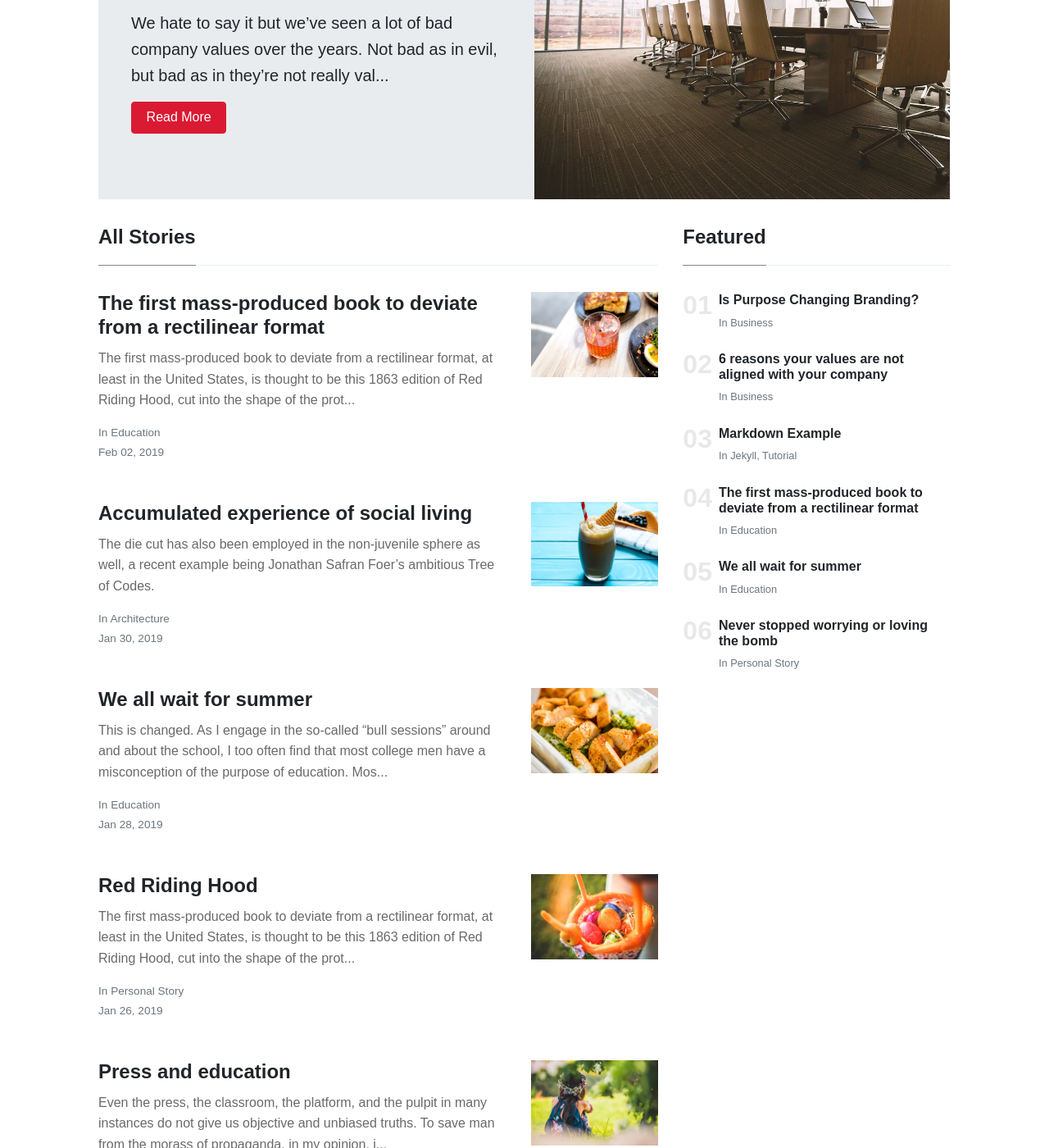
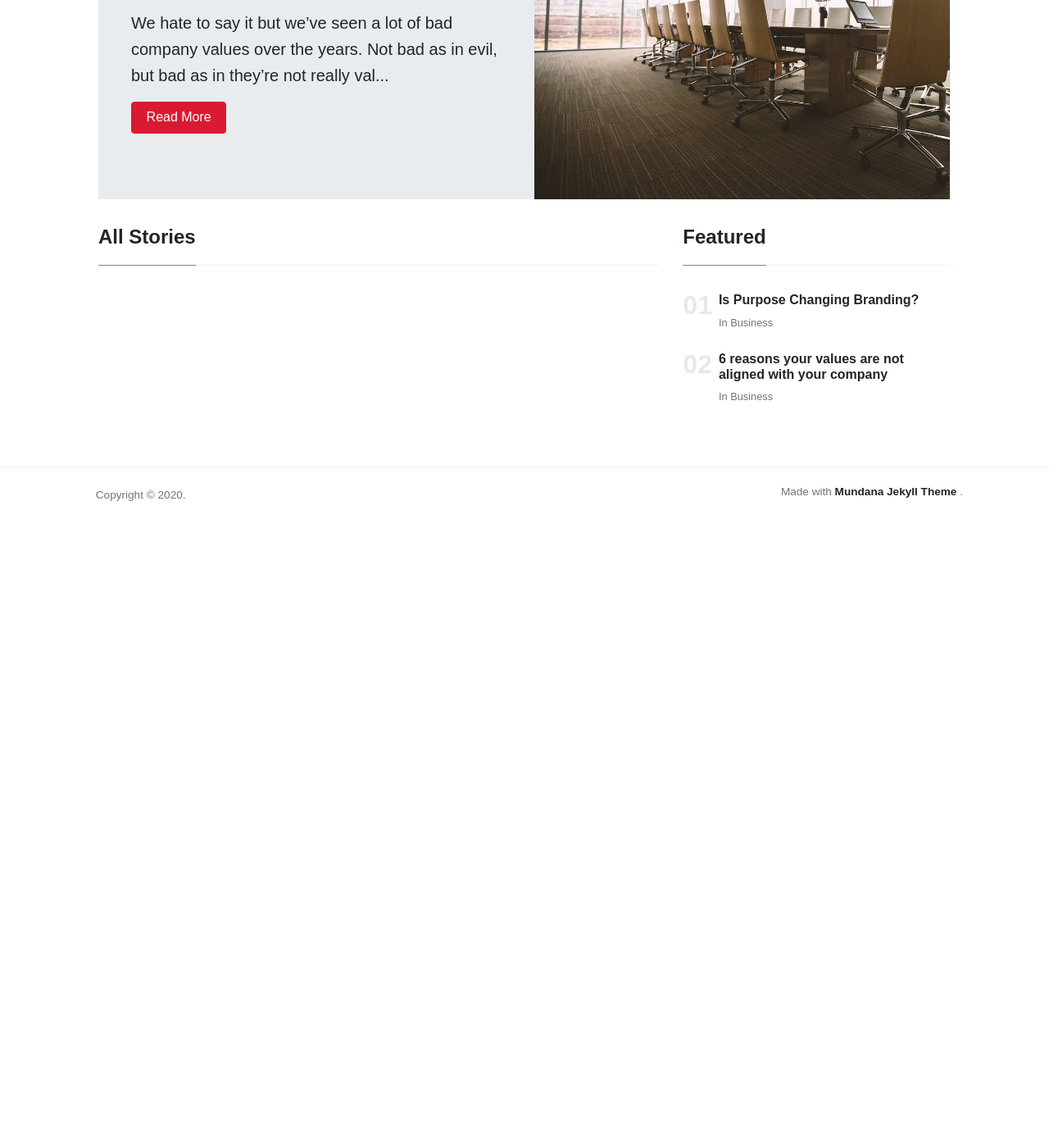
Before and after one commit to advntgs/advblog, a Jekyll site: the page built from index.html, in a window 1280 px wide and 1400 px high, scrolled down 702 px. Shown: the whole window at 82% size. Built offline with Jekyll 4.4.1, drawn with Linux system fonts in a browser that asks for light colours; nearby versions of some CDN libraries; some web fonts are replaced; the list of posts is cut into pages by our own code; after the commit the page ends 1332 px from its top, so only the background shows below that; some of the changed text lies outside the part shown.

Commit message:
delete old blogs

```diff
--- a/_pages/authors-list.html
+++ b/_pages/authors-list.html
@@ -20,7 +20,7 @@ permalink: "/authors-list.html"
             </a>
             <div class="icon-block mt-3 d-flex justify-content-between">
             <div>
-            <a target="_blank" href="{{ author[1].twitter }}"><i class="fab fa-twitter text-muted" aria-hidden="true"></i></a>  &nbsp;
+<!--             <a target="_blank" href="{{ author[1].twitter }}"><i class="fab fa-twitter text-muted" aria-hidden="true"></i></a>  &nbsp; -->
             <a target="_blank" href="{{ author[1].site }}"><i class="fa fa-globe text-muted" aria-hidden="true"></i></a> &nbsp;
             </div>
             </div>
--- a/_posts/2019-01-21-is-intelligence-enough.md
+++ /dev/null
@@ -1,16 +0,0 @@
----
-layout: post
-title:  "Is Intelligence Enough"
-author: zach
-categories: [ Education ]
-image: https://images.unsplash.com/photo-1523740856324-f2ce89135981?ixlib=rb-1.2.1&auto=format&fit=crop&w=798&q=80
----
-Education must also train one for quick, resolute and effective thinking. To think incisively and to think for one's self is very difficult. We are prone to let our mental life become invaded by legions of half truths, prejudices, and propaganda. At this point, I often wonder whether or not education is fulfilling its purpose. A great majority of the so-called educated people do not think logically and scientifically.
-
-> Even the press, the classroom, the platform, and the pulpit in many instances do not give us objective and unbiased truths. To save man from the morass of propaganda, in my opinion, is one of the chief aims of education. Education must enable one to sift and weigh evidence, to discern the true from the false, the real from the unreal, and the facts from the fiction.
-
-The function of education, therefore, is to teach one to think intensively and to think critically. But education which stops with efficiency may prove the greatest menace to society. The most dangerous criminal may be the man gifted with reason, but with no morals.
-
-The late Eugene Talmadge, in my opinion, possessed one of the better minds of Georgia, or even America. Moreover, he wore the Phi Beta Kappa key. By all measuring rods, Mr. Talmadge could think critically and intensively; yet he contends that I am an inferior being. Are those the types of men we call educated?
-
-We must remember that intelligence is not enough. Intelligence plus character--that is the goal of true education. The complete education gives one not only power of concentration, but worthy objectives upon which to concentrate. The broad education will, therefore, transmit to one not only the accumulated knowledge of the race but also the accumulated experience of social living.
--- a/_posts/2019-01-22-never-stopped-worrying-never-loved-bomb.md
+++ /dev/null
@@ -1,37 +0,0 @@
----
-layout: post
-title:  "Never stopped worrying or loving the bomb"
-author: zach
-categories: [ Personal Story ]
-image: assets/images/14.jpg
-tags: [featured]
----
-I’ve been through fire and water, I tell you! From my earliest pebblehood the wildest things you could imagine have been happening to this world of ours, and I have been right in the midst of them.
-
-So begins Hallam Hawksworth’s The Strange Adventures of a Pebble. Written in the 1920s, the book was part of a series which also included The Adventures of a Grain of Dust and A Year in the Wonderland of Trees, all of which were supposed to introduce children to the world of Natural Sciences.
-
-In each of them, Hawksworth personifies the natural object he is exploring, and using a mixture of folk tales, scientific facts and colloquial, friendly explanations guides the reader through the history of the natural world. It’s a real thrill of a ride, dramatizing the life cycle of supposedly dull things. The Adventures of a Grain of Dust begins even more loudly than Pebble:
-
-I don’t want you to think that I’m boasting, but I do believe I’m one of the greatest travellers that ever was; and if anybody, living or dead, has ever gone through with more than I have I’d like to hear about it.
-
-> Hallam Hawksworth was the pen-name of teacher Francis Blake Atkinson. He was married to the author Eleanor Stackhouse Atkinson, author of the children’s classic Greyfriars Bobby, which was based on the (supposedly) true story of a Scottish dog who spent fourteen years guarding his masters grave. The couple were both committed to education and published a weekly magazine for Chicago high school students called The Little Chronicle, as well as working for Encyclopaedia companies later in life.
-
-I’ve been through fire and water, I tell you! From my earliest pebblehood the wildest things you could imagine have been happening to this world of ours, and I have been right in the midst of them.
-
-So begins Hallam Hawksworth’s The Strange Adventures of a Pebble. Written in the 1920s, the book was part of a series which also included The Adventures of a Grain of Dust and A Year in the Wonderland of Trees, all of which were supposed to introduce children to the world of Natural Sciences.
-
-In each of them, Hawksworth personifies the natural object he is exploring, and using a mixture of folk tales, scientific facts and colloquial, friendly explanations guides the reader through the history of the natural world. It’s a real thrill of a ride, dramatizing the life cycle of supposedly dull things. The Adventures of a Grain of Dust begins even more loudly than Pebble:
-
-#### I don’t want you to think that I’m boasting
-
-Hallam Hawksworth was the pen-name of teacher Francis Blake Atkinson. He was married to the author Eleanor Stackhouse Atkinson, author of the children’s classic Greyfriars Bobby, which was based on the (supposedly) true story of a Scottish dog who spent fourteen years guarding his masters grave. The couple were both committed to education and published a weekly magazine for Chicago high school students called The Little Chronicle, as well as working for Encyclopaedia companies later in life.
-
-I’ve been through fire and water, I tell you! From my earliest pebblehood the wildest things you could imagine have been happening to this world of ours, and I have been right in the midst of them.
-
-> So begins Hallam Hawksworth’s The Strange Adventures of a Pebble. Written in the 1920s, the book was part of a series which also included The Adventures of a Grain of Dust and A Year in the Wonderland of Trees, all of which were supposed to introduce children to the world of Natural Sciences.
-
-In each of them, Hawksworth personifies the natural object he is exploring, and using a mixture of folk tales, scientific facts and colloquial, friendly explanations guides the reader through the history of the natural world. It’s a real thrill of a ride, dramatizing the life cycle of supposedly dull things. The Adventures of a Grain of Dust begins even more loudly than Pebble:
-
-I don’t want you to think that I’m boasting, but I do believe I’m one of the greatest travellers that ever was; and if anybody, living or dead, has ever gone through with more than I have I’d like to hear about it.
-
-Hallam Hawksworth was the pen-name of teacher Francis Blake Atkinson. He was married to the author Eleanor Stackhouse Atkinson, author of the children’s classic Greyfriars Bobby, which was based on the (supposedly) true story of a Scottish dog who spent fourteen years guarding his masters grave. The couple were both committed to education and published a weekly magazine for Chicago high school students called The Little Chronicle, as well as working for Encyclopaedia companies later in life.
--- a/_posts/2019-01-23-options-for-creating-new-site-with-jekyll.md
+++ /dev/null
@@ -1,15 +0,0 @@
----
-layout: post
-title:  "Options for creating a new site with Jekyll"
-author: zach
-categories: [ Jekyll, tutorial ]
-image: assets/images/13.jpg
----
-
-`jekyll new <PATH>` installs a new Jekyll site at the path specified (relative to current directory). In this case, Jekyll will be installed in a directory called `myblog`. Here are some additional details:
-
-- To install the Jekyll site into the directory you're currently in, run `jekyll new` . If the existing directory isn't empty, you can pass the --force option with jekyll new . --force.
-- `jekyll new` automatically initiates `bundle install` to install the dependencies required. (If you don't want Bundler to install the gems, use `jekyll new myblog --skip-bundle`.)
-- By default, the Jekyll site installed by `jekyll new` uses a gem-based theme called Minima. With gem-based themes, some of the directories and files are stored in the theme-gem, hidden from your immediate view.
-- We recommend setting up Jekyll with a gem-based theme but if you want to start with a blank slate, use `jekyll new myblog --blank`
-- To learn about other parameters you can include with `jekyll new`, type `jekyll new --help`.
--- a/_posts/2019-01-25-press-and-education.md
+++ /dev/null
@@ -1,19 +0,0 @@
----
-layout: post
-title:  "Press and education"
-author: zach
-categories: [ Press ]
-image: assets/images/7.jpg
----
-Even the press, the classroom, the platform, and the pulpit in many instances do not give us objective and unbiased truths. To save man from the morass of propaganda, in my opinion, is one of the chief aims of education. Education must enable one to sift and weigh evidence, to discern the true from the false, the real from the unreal, and the facts from the fiction.
-
-Education must also train one for quick, **resolute and effective thinking**. To think incisively and to think for one's self is very difficult.
-
-> We are prone to let our mental life become invaded by legions of half truths, prejudices, and propaganda. At this point, I often wonder whether or not education is fulfilling its purpose. A great majority of the so-called educated people do not think logically and scientifically.
-
-
-The function of education, therefore, is to teach one to think intensively and to think critically. But education which stops with efficiency may prove the greatest menace to society. The most dangerous criminal may be the man gifted with reason, but with no morals.
-
-The late Eugene Talmadge, in my opinion, possessed one of the better minds of Georgia, or even America. Moreover, he wore the Phi Beta Kappa key. By all measuring rods, Mr. Talmadge could think critically and intensively; yet he contends that I am an inferior being. Are those the types of men we call educated?
-
-We must remember that intelligence is not enough. Intelligence plus character--that is the goal of true education. The complete education gives one not only power of concentration, but worthy objectives upon which to concentrate. The broad education will, therefore, transmit to one not only the accumulated knowledge of the race but also the accumulated experience of social living.
--- a/_posts/2019-01-26-red-riding.md
+++ /dev/null
@@ -1,16 +0,0 @@
----
-layout: post
-title:  "Red Riding Hood"
-author: zach
-categories: [ Personal Story ]
-image: assets/images/3.jpg
----
-The first mass-produced book to deviate from a rectilinear format, at least in the United States, is thought to be this 1863 edition of Red Riding Hood, cut into the shape of the protagonist herself with the troublesome wolf curled at her feet. Produced by the Boston-based publisher Louis Prang, this is the first in their “Doll Series”, a set of five “die-cut” books, known also as shape books — the other titles being Robinson Crusoe, Goody Two-Shoes (also written by Red Riding Hood author Lydia Very), Cinderella, and King Winter.
-
-An 1868 Prang catalogue would later claim that such “books in the shape of a regular paper Doll… originated with us”.
-
-> It would seem the claim could also extend to die cut books in general, as we can’t find anything sooner, but do let us know in the comments if you have further light to shed on this! Such books are, of course, still popular in children’s publishing today, though the die cutting is not now limited to mere outlines, as evidenced in a beautiful 2014 version of the same Little Red Riding Hood story.
-
-The die cut has also been employed in the non-juvenile sphere as well, a recent example being Jonathan Safran Foer’s ambitious Tree of Codes.
-
-As for this particular rendition of Charles Perrault’s classic tale, the text and design is by Lydia Very (1823-1901), sister of Transcendentalist poet Jones Very. The gruesome ending of the original — which sees Little Red Riding Hood being gobbled up as well as her grandmother — is avoided here, the gore giving way to the less bloody aims of the morality tale, and the lesson that one should not disobey one’s mother.
--- a/_posts/2019-01-28-we-all-wait-for-summer.md
+++ /dev/null
@@ -1,11 +0,0 @@
----
-layout: post
-title:  "We all wait for summer"
-author: fran
-categories: [ Education ]
-image: assets/images/1.jpg
-tags: [featured]
----
-This is changed. As I engage in the so-called "bull sessions" around and about the school, I too often find that most college men have a misconception of the purpose of education. Most of the "brethren" think that <a href="#">education should equip</a> them with the proper instruments of exploitation so that they can forever trample over the masses. Still others think that education should furnish them with noble ends rather than means to an end.
-
-It seems to me that education has a two-fold function to perform in the life of man and in society: the one is utility and the other is culture. Education must enable a man to become more efficient, to achieve with increasing facility the ligitimate goals of his life.
--- a/_posts/2019-01-30-acumulated-experience.md
+++ /dev/null
@@ -1,16 +0,0 @@
----
-layout: post
-title:  "Accumulated experience of social living"
-author: zach
-categories: [ Architecture ]
-image: assets/images/15.jpg
----
-The die cut has also been employed in the non-juvenile sphere as well, a recent example being Jonathan Safran Foer’s ambitious Tree of Codes.
-
-As for this particular rendition of Charles Perrault’s classic tale, the text and design is by Lydia Very (1823-1901), sister of Transcendentalist poet Jones Very. The gruesome ending of the original - which sees Little Red Riding Hood being gobbled up as well as her grandmother - is avoided here, the gore giving way to the less bloody aims of the morality tale, and the lesson that one should not disobey one’s mother.
-
-The first mass-produced book to deviate from a rectilinear format, at least in the United States, is thought to be this 1863 edition of Red Riding Hood, cut into the shape of the protagonist herself with the troublesome wolf curled at her feet. Produced by the Boston-based publisher Louis Prang, this is the first in their “Doll Series”, a set of five “die-cut” books, known also as shape books — the other titles being Robinson Crusoe, Goody Two-Shoes (also written by Red Riding Hood author Lydia Very), Cinderella, and King Winter.
-
-An 1868 Prang catalogue would later claim that such “books in the shape of a regular paper Doll... originated with us”.
-
-> It would seem the claim could also extend to die cut books in general, as we can’t find anything sooner, but do let us know in the comments if you have further light to shed on this! Such books are, of course, still popular in children’s publishing today, though the die cutting is not now limited to mere outlines, as evidenced in a beautiful 2014 version of the same Little Red Riding Hood story.
--- a/_posts/2019-02-02-first-mass-produced.md
+++ /dev/null
@@ -1,27 +0,0 @@
----
-layout: post
-title:  "The first mass-produced book to deviate from a rectilinear format"
-author: zach
-categories: [ Education ]
-image: assets/images/17.jpg
-tags: [featured]
----
-The first mass-produced book to deviate from a rectilinear format, at least in the United States, is thought to be this 1863 edition of Red Riding Hood, cut into the shape of the protagonist herself with the troublesome wolf curled at her feet. Produced by the Boston-based publisher Louis Prang, this is the first in their “Doll Series”, a set of five “die-cut” books, known also as shape books — the other titles being Robinson Crusoe, Goody Two-Shoes (also written by Red Riding Hood author Lydia Very), Cinderella, and King Winter.
-
-An 1868 Prang catalogue would later claim that such “books in the shape of a regular paper Doll... originated with us”.
-
-> It would seem the claim could also extend to die cut books in general, as we can’t find anything sooner, but do let us know in the comments if you have further light to shed on this! Such books are, of course, still popular in children’s publishing today, though the die cutting is not now limited to mere outlines, as evidenced in a beautiful 2014 version of the same Little Red Riding Hood story.
-
-The die cut has also been employed in the non-juvenile sphere as well, a recent example being Jonathan Safran Foer’s ambitious Tree of Codes.
-
-As for this particular rendition of Charles Perrault’s classic tale, the text and design is by Lydia Very (1823-1901), sister of Transcendentalist poet Jones Very. The gruesome ending of the original - which sees Little Red Riding Hood being gobbled up as well as her grandmother - is avoided here, the gore giving way to the less bloody aims of the morality tale, and the lesson that one should not disobey one’s mother.
-
-To deviate from a rectilinear format, at least in the United States, is thought to be this 1863 edition of Red Riding Hood, cut into the shape of the protagonist herself with the troublesome wolf curled at her feet. Produced by the Boston-based publisher Louis Prang, this is the first in their “Doll Series”, a set of five “die-cut” books, known also as shape books — the other titles being Robinson Crusoe, Goody Two-Shoes (also written by Red Riding Hood author Lydia Very), Cinderella, and King Winter.
-
-An 1868 Prang catalogue would later claim that such “books in the shape of a regular paper Doll... originated with us”.
-
-> The claim could also extend to die cut books in general, as we can’t find anything sooner, but do let us know in the comments if you have further light to shed on this! Such books are, of course, still popular in children’s publishing today, though the die cutting is not now limited to mere outlines, as evidenced in a beautiful 2014 version of the same Little Red Riding Hood story.
-
-The die cut has also been employed in the non-juvenile sphere as well, a recent example being Jonathan Safran Foer’s ambitious Tree of Codes.
-
-As for this particular rendition of Charles Perrault’s classic tale, the text and design is by Lydia Very (1823-1901), sister of Transcendentalist poet Jones Very. The gruesome ending of the original - which sees Little Red Riding Hood being gobbled up as well as her grandmother - is avoided here, the gore giving way to the less bloody aims of the morality tale, and the lesson that one should not disobey one’s mother.
--- a/_posts/2019-02-06-markup-example.md
+++ /dev/null
@@ -1,27 +0,0 @@
----
-layout: post
-title:  "Markdown Example"
-author: jekyll
-categories: [ Jekyll, tutorial ]
-image: assets/images/6.jpg
-tags: featured
----
-You’ll find this post in your `_posts` directory. Go ahead and edit it and re-build the site to see your changes. You can rebuild the site in many different ways, but the most common way is to run `jekyll serve`, which launches a web server and auto-regenerates your site when a file is updated. Something.
-
-To add new posts, simply add a file in the `_posts` directory that follows the convention `YYYY-MM-DD-name-of-post.ext` and includes the necessary front matter. Take a look at the source for this post to get an idea about how it works.
-
-Jekyll also offers powerful support for code snippets:
-
-{% highlight ruby %}
-def print_hi(name)
-  puts "Hi, #{name}"
-end
-print_hi('Tom')
-#=> prints 'Hi, Tom' to STDOUT.
-{% endhighlight %}
-
-Check out the [Jekyll docs][jekyll-docs] for more info on how to get the most out of Jekyll. File all bugs/feature requests at [Jekyll’s GitHub repo][jekyll-gh]. If you have questions, you can ask them on [Jekyll Talk][jekyll-talk].
-
-[jekyll-docs]: http://jekyllrb.com/docs/home
-[jekyll-gh]:   https://github.com/jekyll/jekyll
-[jekyll-talk]: https://talk.jekyllrb.com/
```
